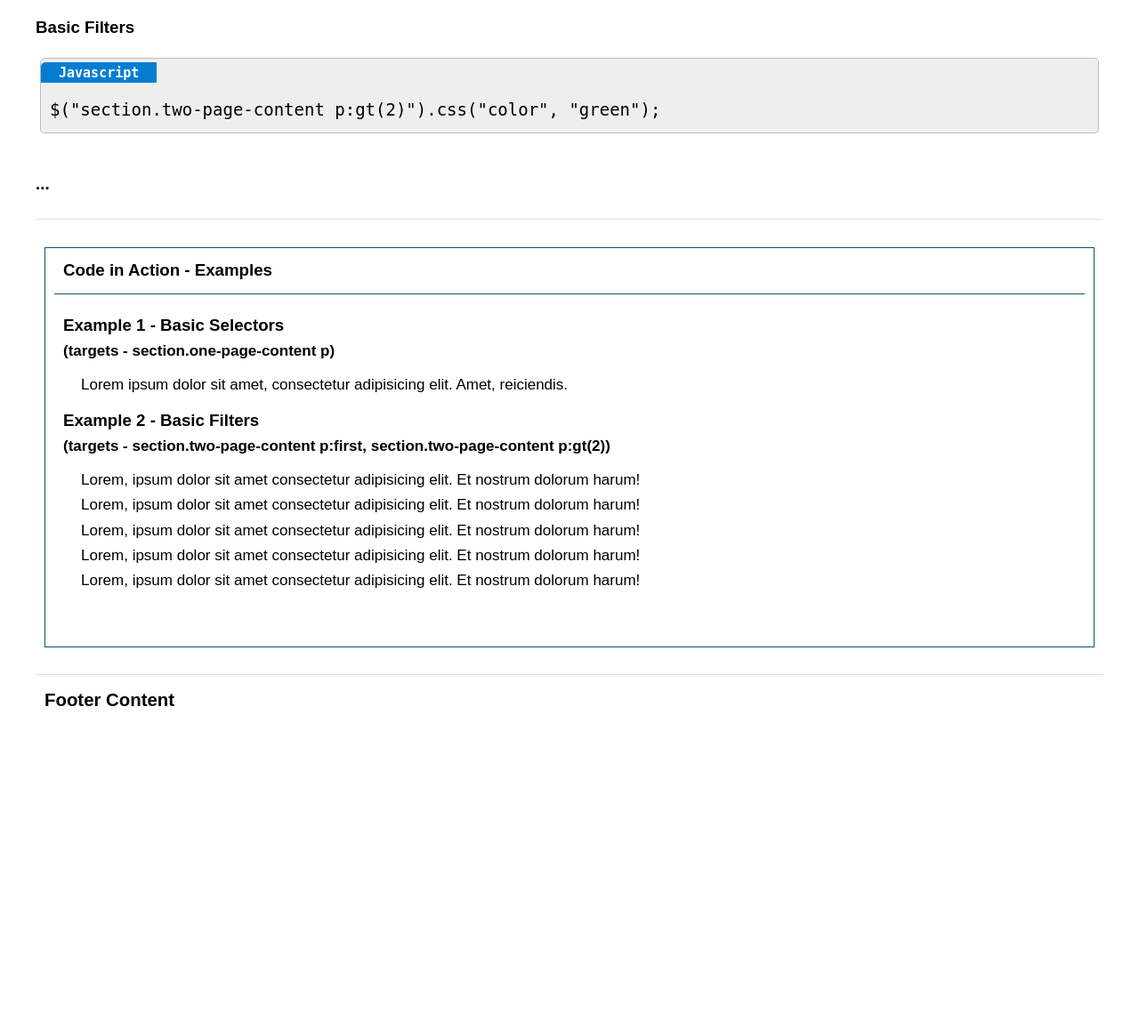
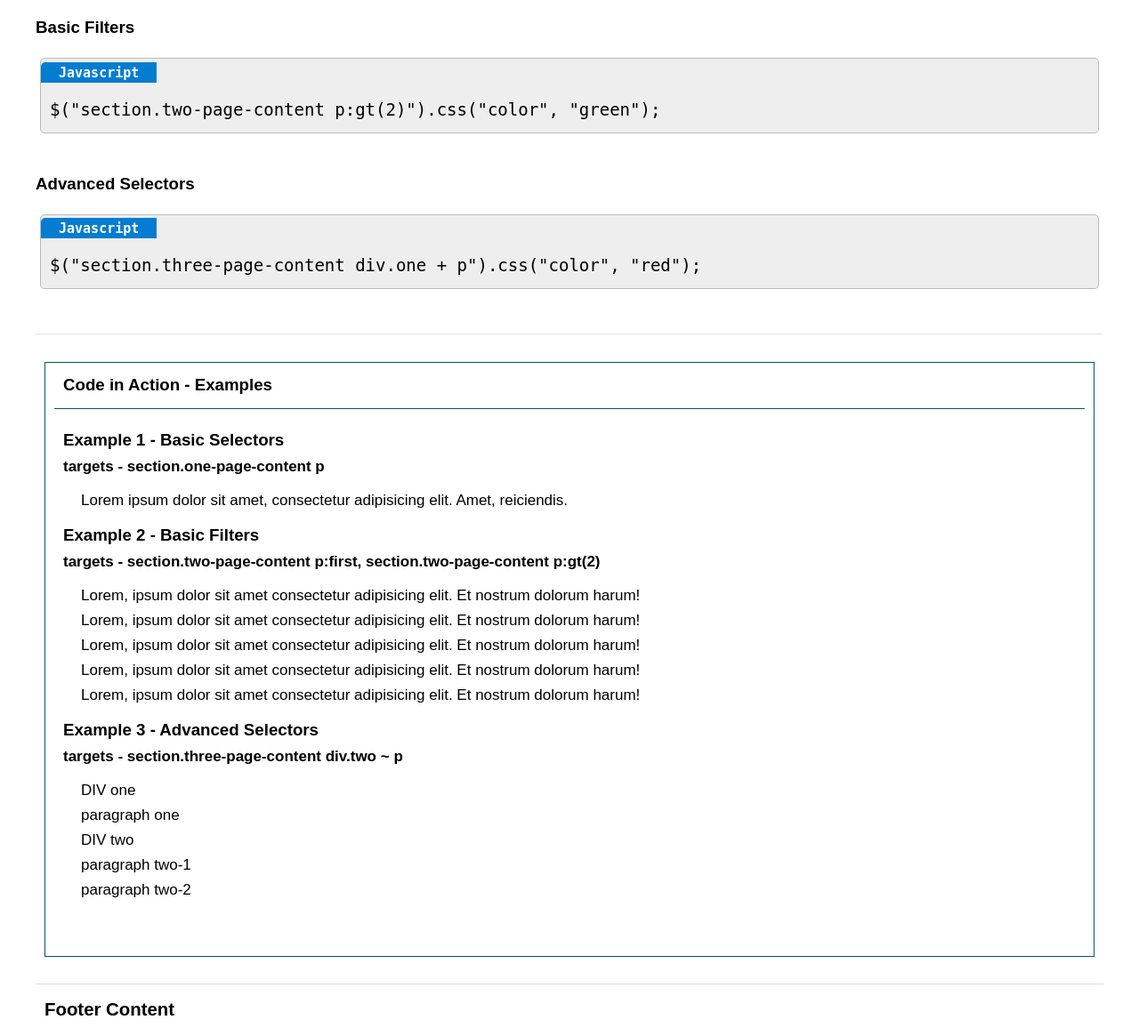
Before and after one commit to robert-laws/learning-mar-2019-jquery-essential-training, a Node project: template src/pug/page-content.pug in a window 1280 px wide. Shown: the part 311-1467 px from the top of the page at 89% size. Before the commit the page ends 1105 px from the top, so only its background shows below. Run offline with Node 20 templates, Linux system fonts and the light colour scheme; the template is opened without the code that fills it, so the values that code supplies are empty; style sheets or scripts are compiled from the project's sources; some libraries are stand-ins or nearby versions.

Commit message:
finish advanced selectors subsection

```diff
--- a/src/js/main.js
+++ b/src/js/main.js
@@ -5,40 +5,40 @@
 });
 
 $('document').ready(function() {
-  $('.one p:first').css('color', 'red');
+  $('main.quick .one p:first').css('color', 'red');
 });
 
 $("document").ready(function() {
-  $(".two p:not(.basic)").css("font-weight", "bold");
+  $("main.quick .two p:not(.basic)").css("font-weight", "bold");
 });
 
 $("document").ready(function() {
   var newParagraph = $("<p>");
   newParagraph.append("<em>Greetings to all</em>");
-  $(".three").html(newParagraph);
+  $("main.quick .three").html(newParagraph);
 });
 
 $("document").ready(function() {
-  $(".three p").prepend("Actor says: ");
+  $("main.quick .three p").prepend("Actor says: ");
 });
 
 $("document").ready(function() {
-  $(".five p").text("<h1>An Example Title</h1>");
+  $("main.quick .five p").text("<h1>An Example Title</h1>");
 });
 
 $("document").ready(function() {
-  $(".six p").on("mouseover", onMouseOver);
-  $(".six p").on("mouseleave", onMouseLeave);
+  $("main.quick .six p").on("mouseover", onMouseOver);
+  $("main.quick .six p").on("mouseleave", onMouseLeave);
 });
 function onMouseOver(evt) {
-  $(".six p").css("color", "red");
+  $("main.quick .six p").css("color", "red");
 }
 function onMouseLeave(evt) {
-  $(".six p").css("color", "black");
+  $("main.quick .six p").css("color", "black");
 }
 
 $("document").ready(function() {
-  $(".seven button").click(function() {
-    $(".seven #box").animate({left: 500, borderWidth: 5}, 400)
+  $("main.quick .seven button").click(function() {
+    $("main.quick .seven #box").animate({left: 500, borderWidth: 5}, 400)
   });
 });
--- a/src/js/page-content.js
+++ b/src/js/page-content.js
@@ -5,3 +5,5 @@
 $("section.two-page-content p:gt(2)").css("color", "green");
 $("section.two-page-content p:first").css("color", "blue");
 // $("section.two-page-content p:not(p:eq(2))").css("color", "yellow");
+
+$("section.three-page-content div.one + p").css("color", "red");
--- a/src/pug/page-content.pug
+++ b/src/pug/page-content.pug
@@ -12,7 +12,9 @@
 
     +codeMulti('Javascript', '$("section.two-page-content p:gt(2)").css("color", "green");')
 
-    h6 ...
+    h6 Advanced Selectors
+
+    +codeMulti('Javascript', '$("section.three-page-content div.one + p").css("color", "red");')
 
     hr
 
@@ -20,14 +22,22 @@
       h6 Code in Action - Examples
       article.example-area__samples
         h6 Example 1 - Basic Selectors
-          p (targets - section.one-page-content p)
+          p targets - section.one-page-content p
         section.one-page-content
           p Lorem ipsum dolor sit amet, consectetur adipisicing elit. Amet, reiciendis.
         h6 Example 2 - Basic Filters
-          p (targets - section.two-page-content p:first, section.two-page-content p:gt(2))
+          p targets - section.two-page-content p:first, section.two-page-content p:gt(2)
         section.two-page-content
           p Lorem, ipsum dolor sit amet consectetur adipisicing elit. Et nostrum dolorum harum!
           p Lorem, ipsum dolor sit amet consectetur adipisicing elit. Et nostrum dolorum harum!
           p Lorem, ipsum dolor sit amet consectetur adipisicing elit. Et nostrum dolorum harum!
           p Lorem, ipsum dolor sit amet consectetur adipisicing elit. Et nostrum dolorum harum!
           p Lorem, ipsum dolor sit amet consectetur adipisicing elit. Et nostrum dolorum harum!
+        h6 Example 3 - Advanced Selectors
+          p targets - section.three-page-content div.two ~ p
+        section.three-page-content
+          div.one DIV one
+          p paragraph one
+          div.two DIV two
+          p paragraph two-1
+          p paragraph two-2
--- a/src/pug/quick-overview.pug
+++ b/src/pug/quick-overview.pug
@@ -1,7 +1,7 @@
 extends layouts/default.pug
 
 block content
-  main
+  main.quick
     h1 Quick Overview of JQuery features
 
     h6 Selectors and Filters
--- a/src/sass/layouts/_globals.scss
+++ b/src/sass/layouts/_globals.scss
@@ -66,3 +66,7 @@
   margin: 2rem 0;
   opacity: 0.25;
 }
+
+div {
+  font-size: $font-size-website-default;
+}
```
Also changed, not shown: src/pug/working-with-page-content.pug (+13 -0 lines).
